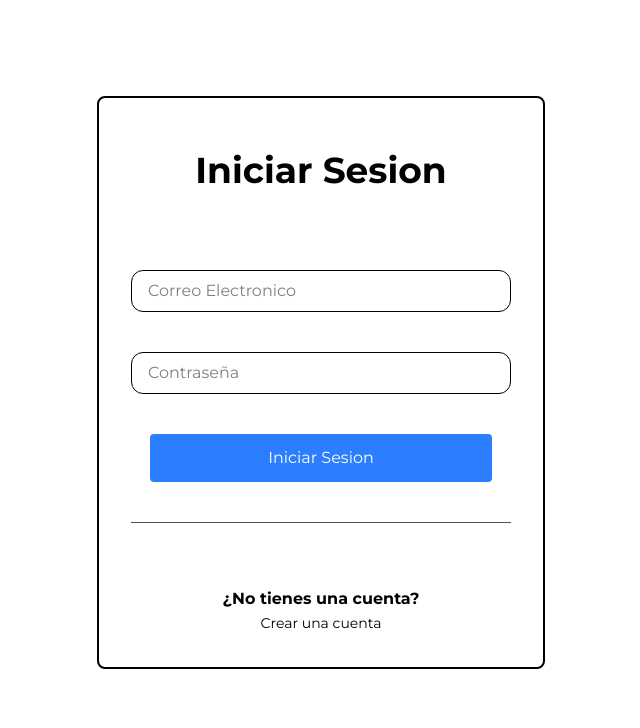
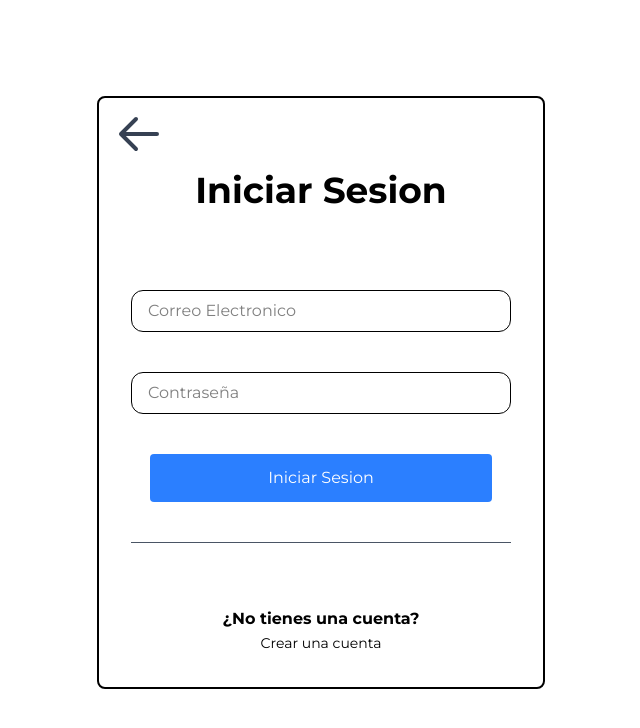
Before and after one commit to JanDom02/project-seminario, a Next.js app: page /Login in a window 1280 px wide. Shown: the top 728 px of the page, without its empty margins (319-959 px from the left). Built offline with nearby package versions, Linux system fonts and the light colour scheme.

Commit message:
Ricardo: Fix bugs de rutas de Login en partidos y candidatos

```diff
--- a/src/app/(main)/layout.tsx
+++ b/src/app/(main)/layout.tsx
@@ -20,7 +20,7 @@ export default function MainLayout({
           <div className=" py-3.5">
             <TituloHeader title="Transparencia Politica" subtitle="Al alcanze de todos..."/>
           </div>
-          <Link href="auth/Login">
+          <Link href="/Login">
             <div className="absolute top-0 right-0 p-4">
               <PrincipleButton
               title="Iniciar Sesion"
@@ -32,10 +32,8 @@ export default function MainLayout({
           </Link>
         </div>
         <Navbar links={links}/>
-        <main className="w-full">
-          <div className="px-4 py-16 sm:px-6 sm:py-24 lg:max-w-8xl lg:px-8">
+        <main className="w-full px-4 py-16 sm:px-6 sm:py-24 lg:max-w-8xl lg:px-8">
             {children}
-          </div>
         </main>
     </>
   );
--- a/src/components/AuthForm.tsx
+++ b/src/components/AuthForm.tsx
@@ -9,8 +9,14 @@ type AuthFormProps = {
 
 export default function AuthForm({isLogin = true}: AuthFormProps) {
     return(
-        <div className=" flex flex-col justify-center items-center border-2 border-black rounded-lg p-8 w-full max-w-md text-black">
-            <h3 className="text-4xl font-bold mb-15 py-5">{isLogin ? "Iniciar Sesion" : "Crear Cuenta"}</h3>
+        <div className=" flex flex-col items-center relative border-2 border-black rounded-lg p-8 w-full max-w-md text-black">
+            <Link href="/" className="absolute left-4 top-3  text-gray-700 hover:text-black">
+                <svg xmlns="http://www.w3.org/2000/svg" fill="none" viewBox="0 0 24 24" strokeWidth={2} stroke="currentColor" className="size-12">
+                    <path strokeLinecap="round" strokeLinejoin="round" d="M10.5 19.5 3 12m0 0 7.5-7.5M3 12h18" />
+                </svg>
+            </Link>
+
+            <h3 className="text-4xl font-bold mb-15 mt-5 py-5">{isLogin ? "Iniciar Sesion" : "Crear Cuenta"}</h3>
 
             {!isLogin && (
                 <>
```
